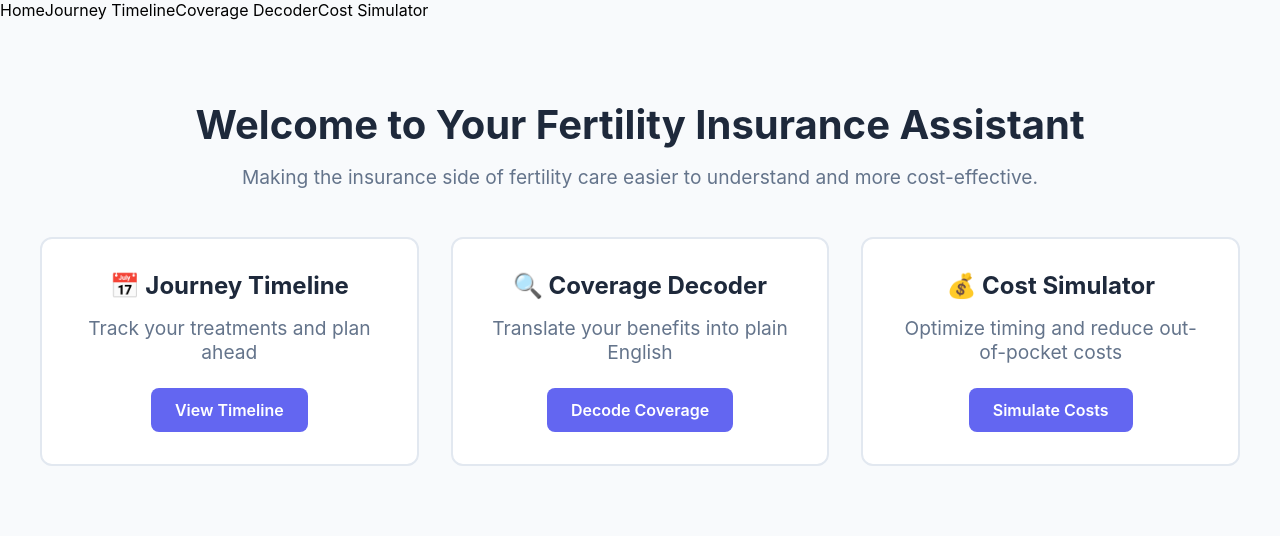
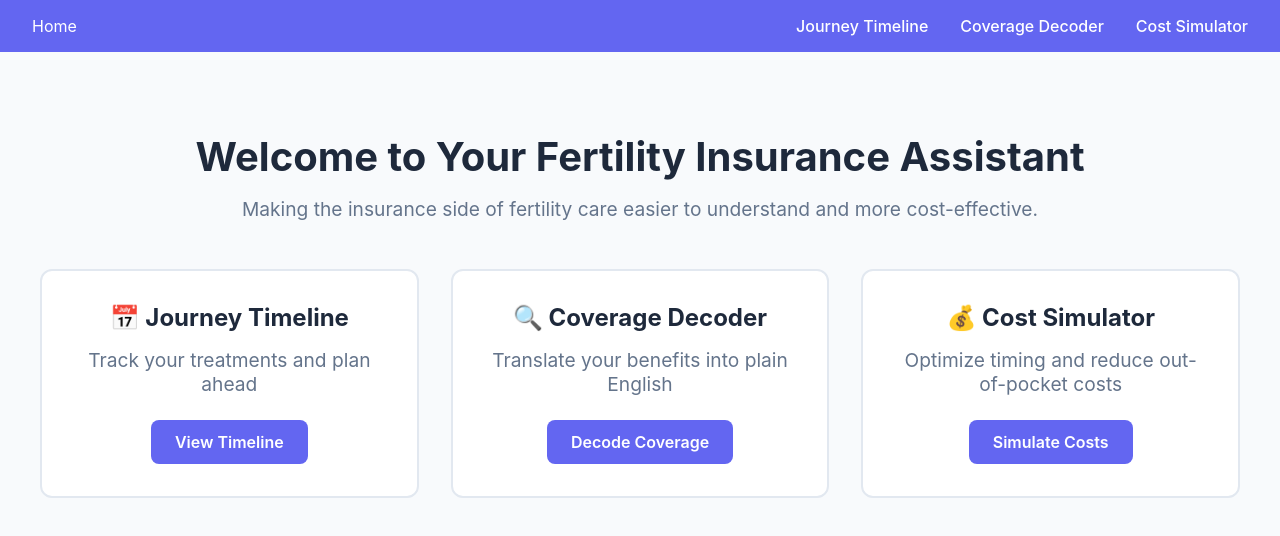
Before and after one commit to shrads-4/health-insurance-assistant, a Next.js app in the folder fertility-assistant/: page / in a window 1280 px wide. Shown: the top 536 px of the page. Built offline with nearby package versions, Linux system fonts and the light colour scheme.

Commit message:
NavBar fix

```diff
--- a/fertility-assistant/components/NavBar.js
+++ b/fertility-assistant/components/NavBar.js
@@ -1,11 +1,16 @@
 import Link from 'next/link';
+import styles from '../styles/NavBar.module.css';
 export default function NavBar() {
   return (
-    <nav>
-      <Link href="/">Home</Link>
-      <Link href="/timeline">Journey Timeline</Link>
-      <Link href="/coverage">Coverage Decoder</Link>
-      <Link href="/cost-simulation">Cost Simulator</Link>
+    <nav className={styles.nav}>
+      <div className={styles.logo}>
+        <Link href="/">Home</Link>
+      </div>
+      <ul className={styles.navLinks}>
+        <li><Link href="/timeline">Journey Timeline</Link></li>
+        <li><Link href="/coverage">Coverage Decoder</Link></li>
+        <li><Link href="/cost-simulation">Cost Simulator</Link></li>
+      </ul>
     </nav>
   );
 }
```
